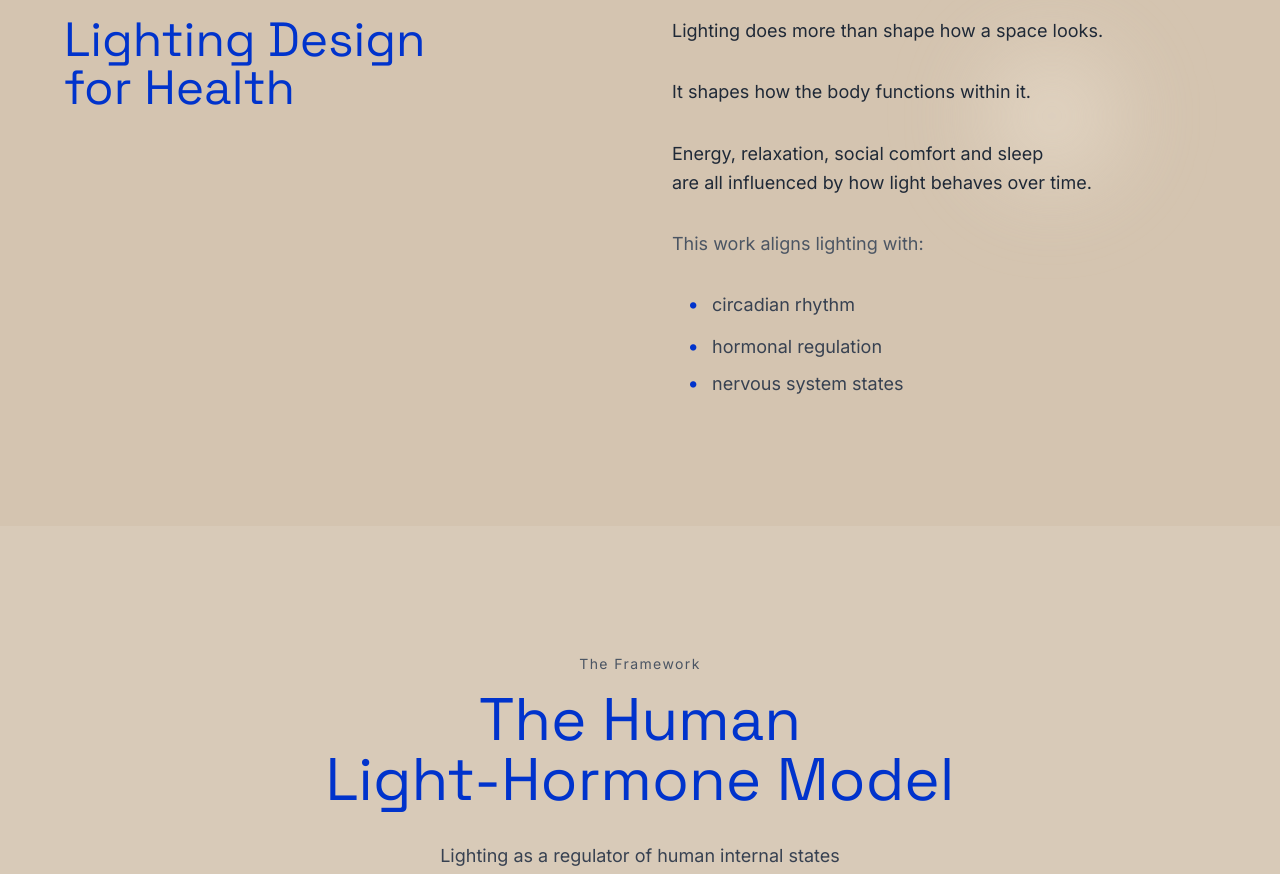
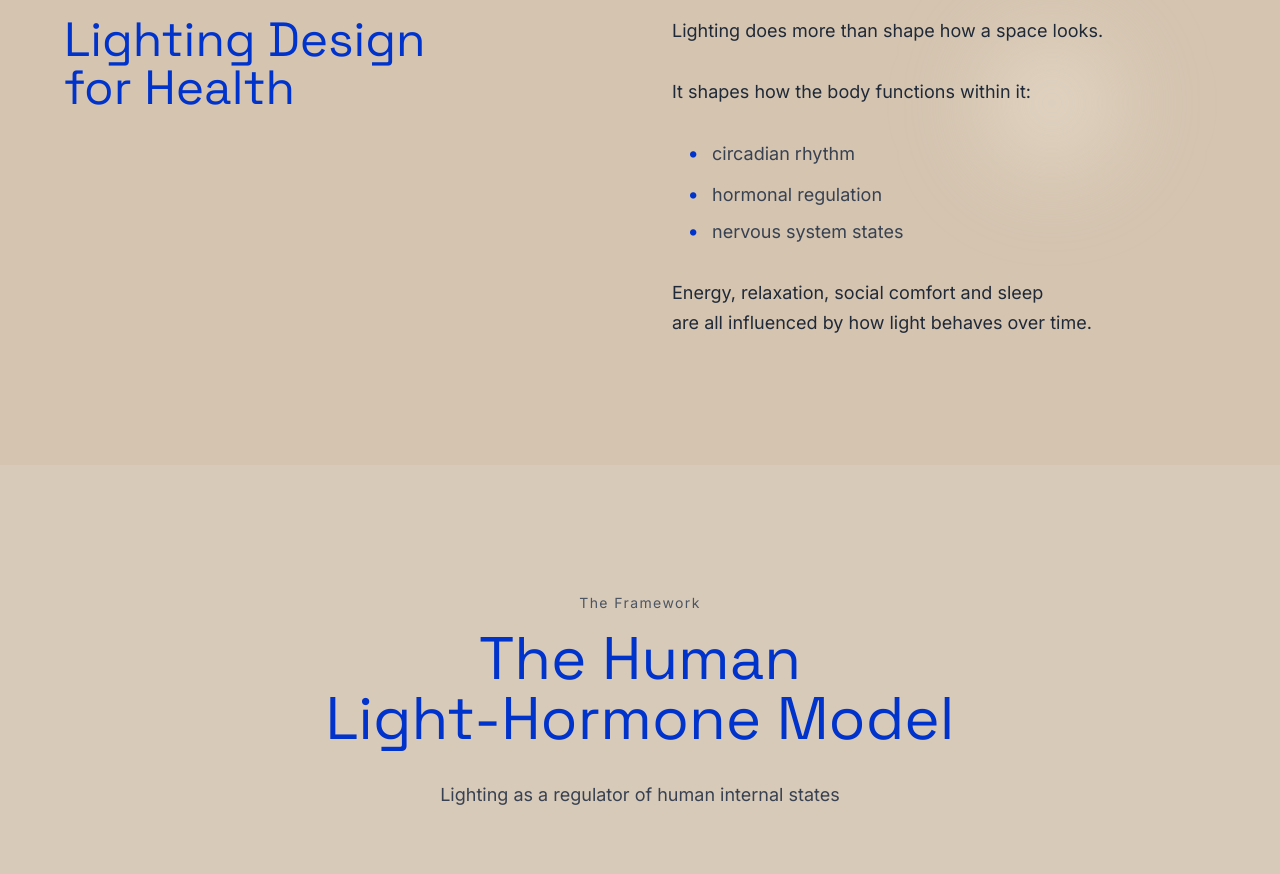
Before and after one commit to zoubov/elixlight, a plain HTML site: page index.html in a window 1280 px wide. Shown: the part 912-1786 px from the top of the page. Drawn offline with nearby package versions, Linux system fonts and the light colour scheme.

Commit message:
Update index.html

```diff
--- a/index.html
+++ b/index.html
@@ -512,14 +512,13 @@
                     </div>
                     <div class="fade-in space-y-8 text-lg text-gray-800 leading-relaxed">
                         <p>Lighting does more than shape how a space looks.</p>
-                        <p>It shapes how the body functions within it.</p>
-                        <p>Energy, relaxation, social comfort and sleep<br>are all influenced by how light behaves over time.</p>
-                        <p class="text-gray-600 mt-8">This work aligns lighting with:</p>
+                        <p>It shapes how the body functions within it:</p>
                         <ul class="value-list space-y-2 ml-4 text-gray-700">
                             <li>circadian rhythm</li>
                             <li>hormonal regulation</li>
                             <li>nervous system states</li>
                         </ul>
+                        <p>Energy, relaxation, social comfort and sleep<br>are all influenced by how light behaves over time.</p
                     </div>
                 </div>
             </div>
```
